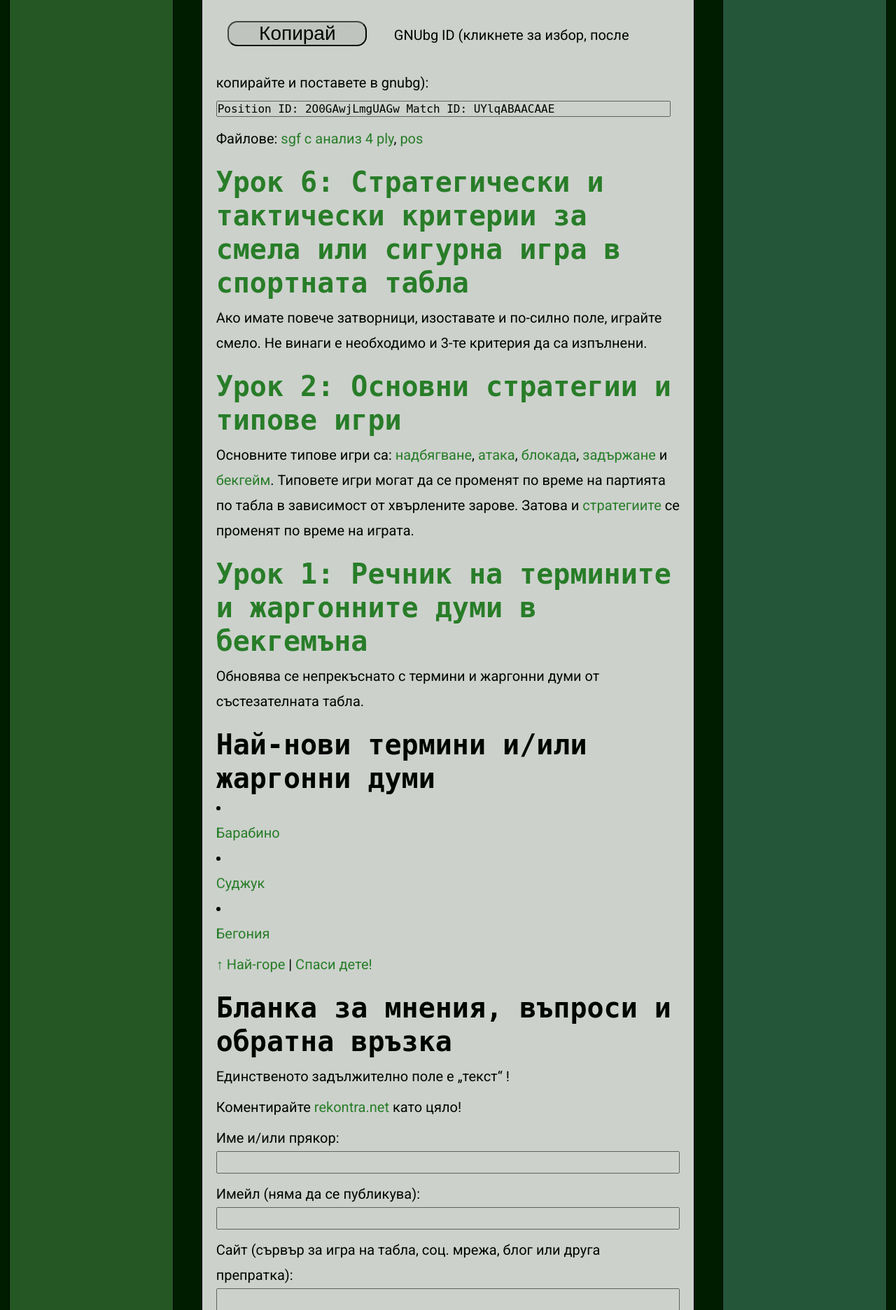
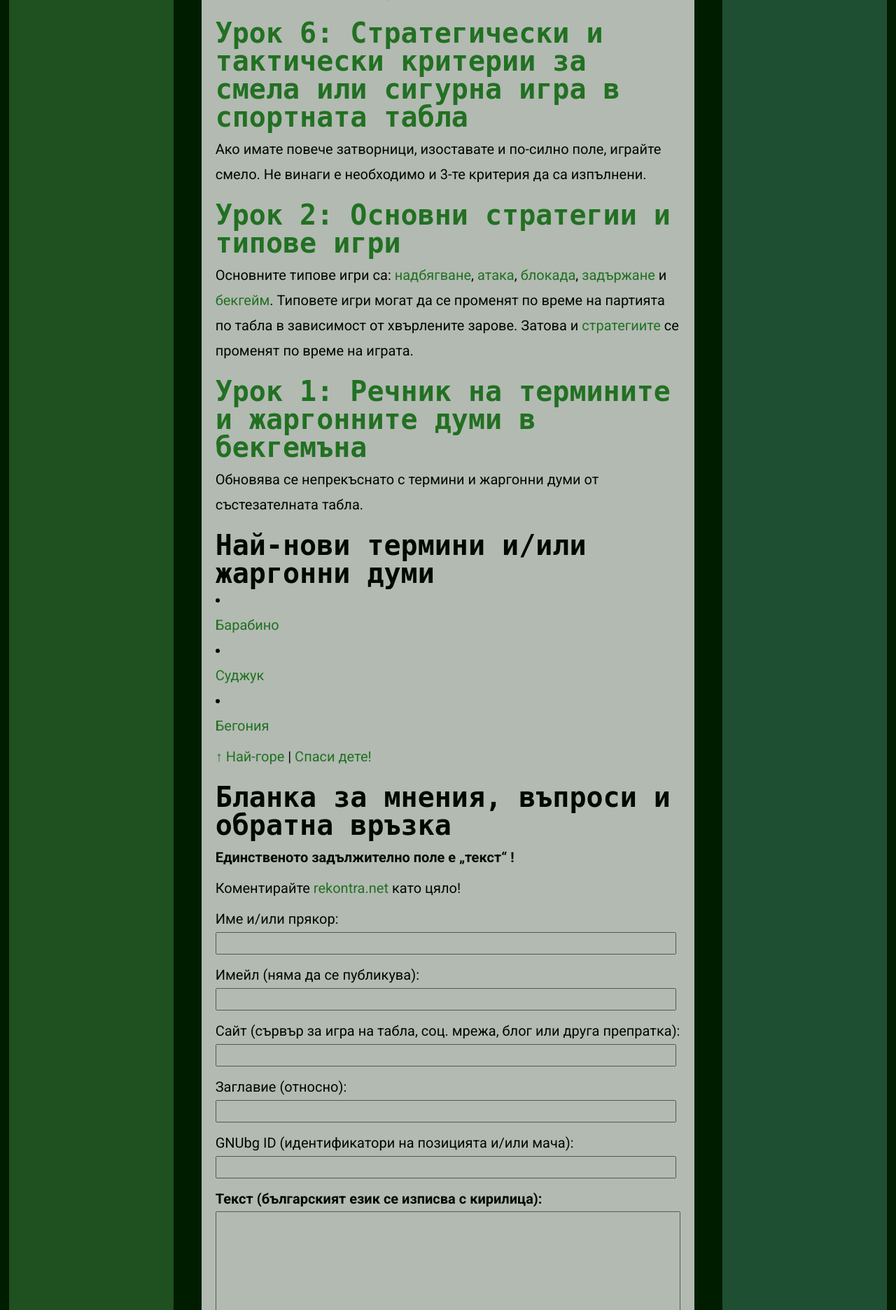
Before and after one commit to dabidesh/rekontra.net, a PHP site: page /rekontra.net.html in a window 1280 px wide. Shown: the part 3935-5807 px from the top of the page at 70% size. Run offline with PHP 8.4, Linux system fonts and the light colour scheme; some libraries are stand-ins or nearby versions; some web fonts are replaced.

Commit message:
Външ. js за коп., бутони (крос. браузер)

```diff
--- a/css/forms.css
+++ b/css/forms.css
@@ -4,12 +4,11 @@
   width: 98%;
 }
 .copykod {
-  width: 30%;
-  margin: 1.2em 1.2em 1.2em 0.6em;
+  width: 100%;
   border-radius: 0.5em;
 }
-section input, section button {
-  width: 100%;
+section input, button {
+  width: 99%;
   font-size: 1.2em;
 }
 button[type="submit"], button[type="reset"] {
@@ -30,10 +29,9 @@ input[type="checkbox"] {
   -ms-transform: scale(4);
   margin: 1.2em 1.2em 1.2em 0.6em;
 }
-input[type="submit"], input[type="reset"], input[type="checkbox"], label, button {
+input[type="checkbox"], label, button {
   transition: background-color 0.6s ease-in-out, color 0.6s ease-in-out;
 }
-/*input[type="submit"]:hover, input[type="reset"]:hover, */
 input[type="checkbox"]:hover, label:hover, button:hover {
   background-color: #329632;
   color: #fff;
@@ -49,6 +47,3 @@ label {
 #ne0 {
   padding: 0.5em;
 }
-.copykod {
-  font-size: 1.4em;
-}
--- a/css/layout.css
+++ b/css/layout.css
@@ -2,9 +2,17 @@
   padding: 0;
   margin: 0;
   box-sizing: inherit;
+  -moz-box-sizing: inherit;
+  -webkit-box-sizing: inherit;
+  -o-box-sizing: inherit;
+  -ms-box-sizing: inherit;
 }
 html {
   box-sizing: border-box;
+  -moz-box-sizing: border-box;
+  -webkit-box-sizing: border-box;
+  -o-box-sizing: border-box;
+  -ms-box-sizing: border-box;
 }
 
 #konti {
@@ -14,7 +22,7 @@ html {
                        "na na na"
                        "art art art"
                        "asi asi asi"
-                       "foot  foot foot";
+                       "foot foot foot";
   grid-template-columns: 1fr;
   /*grid-column-gap: 2em;*/
   /*grid-row-gap: 3em;
@@ -26,7 +34,7 @@ html {
 }
 
 header, nav, article, aside, footer {
-    border: 1px solid #000;
+    /* border: 1px solid #000; */
     border-radius: var(--spacing-layout-elements);
     /*max-width: 100%;*/
 }
@@ -100,3 +108,8 @@ footer {
             margin: auto;
        }
 }
+.img-konti {
+  display: grid;
+  position: relative;
+  text-align: center;
+}
--- a/css/razni.css
+++ b/css/razni.css
@@ -12,12 +12,14 @@ aside {
 }
 
 #konti {
-  opacity: 0.8;
+  opacity: 0.7;
 }
 
 img {
-  width: 100%;
+  width: 99%;
   border-radius: 1em;
+  margin: auto;
+
 }
 
 ::selection {
@@ -47,3 +49,21 @@ img {
 ::-webkit-scrollbar-thumb:hover {
   background: #287014;
 }
+
+.centered-bottom-but {
+  position: absolute;
+  bottom: 55%;
+  left: 48%;
+  width: 20px; /*4%;*/
+  height: 20px; /*4%;*/
+  font-size: 20px;
+  background-color: #fff;
+  color: #000;
+  opacity: 0.7;
+  line-height: 0;
+  cursor: pointer;
+}
+.centered-bottom-but:hover {
+  background-color: #329632;
+  color: #fff;
+}
--- a/css/tables.css
+++ b/css/tables.css
@@ -6,7 +6,7 @@
   margin-bottom: 1em;
   background: #fff;
   color: #000;
-  width: 100%;
+  width: 99%;
 }
 .poz, .poz th, .poz td {
   border: 1px #006600 solid;
--- a/css/typography.css
+++ b/css/typography.css
@@ -26,7 +26,7 @@ nav {
 
 h1, h2, h3, h4, h5 {
   font-family: 'Nanum Gothic Coding', monospace;
-  line-height: 1.2em;
+  line-height: 1em;
 }
 
 h1 { font-size: 2.6em; }
--- a/js/kr-lod.js
+++ b/js/kr-lod.js
@@ -29,6 +29,12 @@ function pokKrij0() {
       elKr.style.display= 'block';
 }
 
+function copyid(id) {
+  var copyText = id;
+  copyText.select();
+  document.execCommand("copy");
+}
+
 
 function getElementById0(name) {
 var o= document.getElementById
--- a/rekontra.net.html
+++ b/rekontra.net.html
@@ -77,19 +77,21 @@
 
 <figure class="img-konti">
 <img class="fit" src="./rekontra.net_files/холдинг-2-голи.png" alt="Взаимен холдинг" />
+<div class="centered-bottom-but" ><i class="fas fa-history"></i></div>
 <figcaption>П2. Резултат: 3 на 3(до 21). Пипаж: 171(зелени), 163(червени); разлика: 8(4.9%).</figcaption>
+
 </figure>
-<button class="copykod" onclick="copyi()"><i class="fas fa-copy"></i> Копирай</button>
-<label for="idg">GNUbg ID (Цъкнете за да копирате и поставете в gnubg, Edit-PasteID или Ctrl-V):
+<button class="copykod" onclick="copyid(document.getElementById('idg'))"><i class="fas fa-copy"></i> Копирай позицията за gnubg</button>
+<label for="idg">GNUbg ID (Цъкнете за да копирате позицията и я поставете в gnubg – Edit-PasteID или Ctrl-V):
 <input type="text" class="pozi" id="idg" value="Position ID: cGfkgCHgc/AADQ Match ID: cImyAjAAGAAE" readonly></label>
-<!-- readonly="" алт. запис-->
+<!-- readonly="" алт. запис
 <script>
 function copyi() {
   var copyText = document.getElementById("idg");
   copyText.select();
   document.execCommand("copy");
 }
-</script>
+</script>-->
 <p>Файлове: <a href="pozicii/10/взаимен-холдинг-2-голи.sgf" title="Позицията в ГНУ Бекгемън формат">sgf с анализ 4 ply</a>, <a href="pozicii/10/взаимен-холдинг-2-голи.pos" title="Позицията в Джелифиш формат">pos</a></p>
 <p><a href="https://rekontra.net/?s=poziciya-na-desetdnevkata#otg2">Правилен ход на позиция 2: Взаимен холдинг</a>.</p>
 
@@ -225,7 +227,7 @@ function copyi1() {
     <section>
  <h2 id="forma">Бланка за мнения, въпроси и обратна връзка</h2>
 
-<p>Единственото задължително поле е „текст“ !</p>
+<p><strong>Единственото задължително поле е „текст“ !</strong></p>
 
 <p>Коментирайте <a href="http://rekontra.net/">rekontra.net</a> като цяло!</p>
 <form action="https://rekontra.net/#forma" method="post" id="mnenieForma">
```
